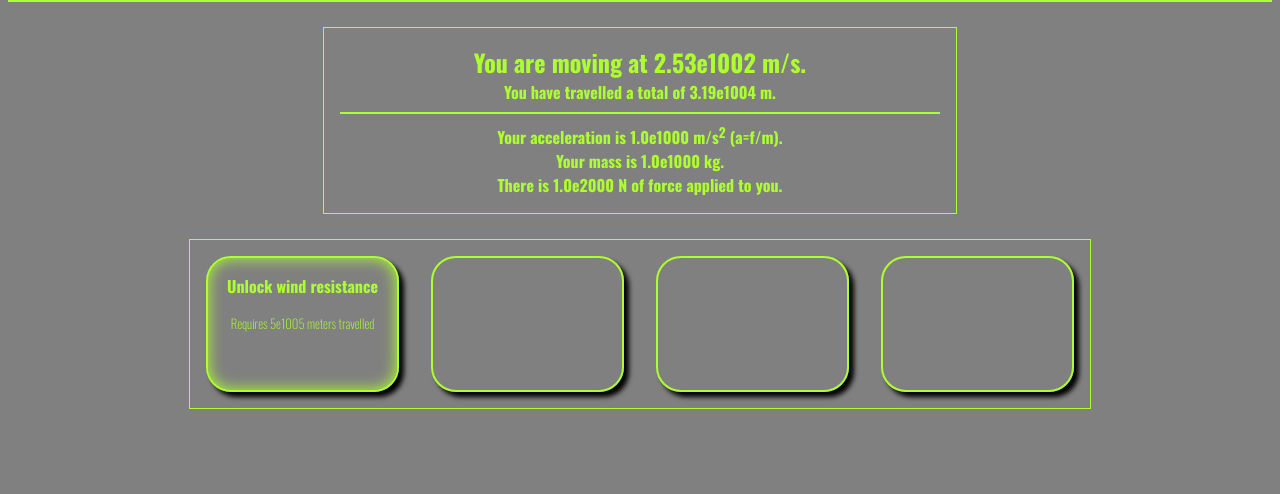
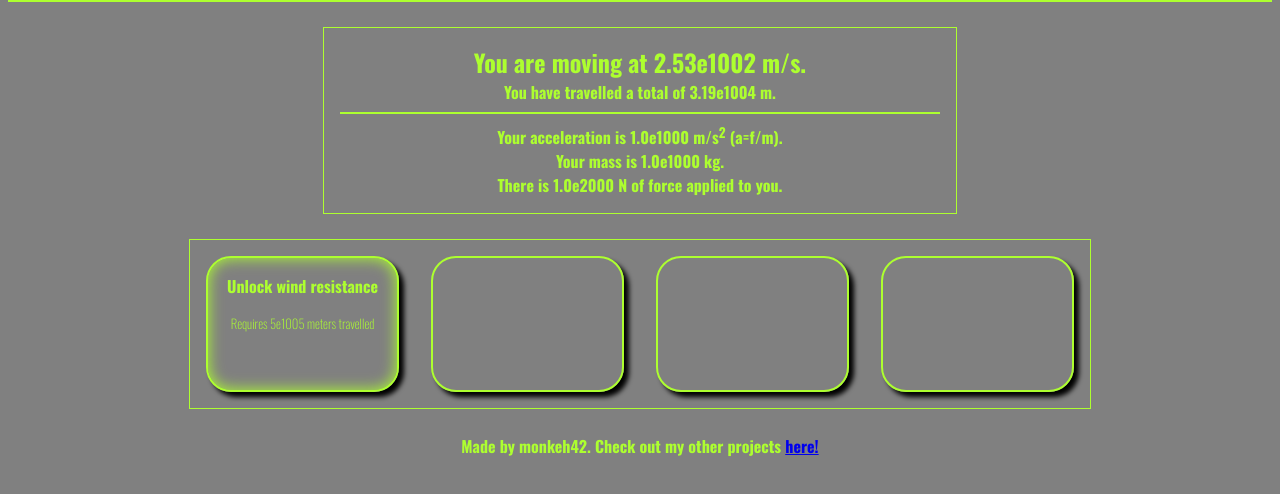
Before and after one commit to monkeh42/slowdown, a plain HTML site: page index.html in a window 1280 px wide. Shown: the part 90-584 px from the top of the page. Drawn offline with nearby package versions, Linux system fonts and the light colour scheme.

Commit message:
Update index.html

```diff
--- a/index.html
+++ b/index.html
@@ -44,6 +44,9 @@
 
         </div>
     </div>
+    <div style="width: 100%; text-align: center;">
+        Made by monkeh42. Check out my other projects <a href="https://games.monkeh.us" target="_blank">here!</a>
+    </div>
 </body>
 
 </html>
```
